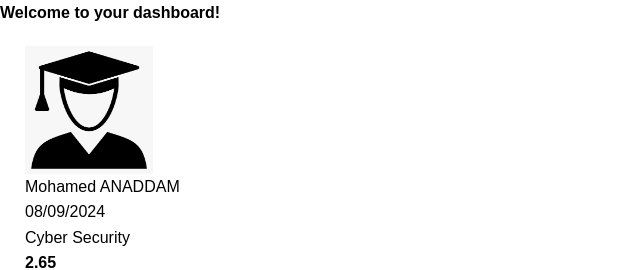
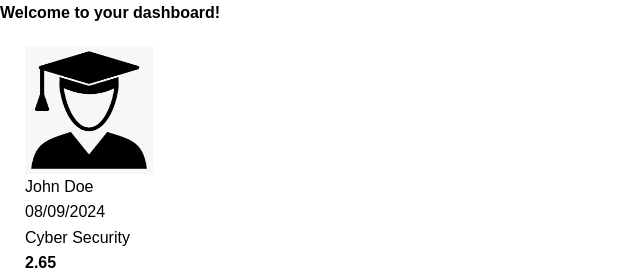
Before and after one commit to veissa/TP1-Web_dev, a plain HTML site: page index.html in a window 1280 px wide. Shown: the top 270 px of the page, without its empty margins (0-640 px from the left). Drawn offline with Linux system fonts and the light colour scheme.

Commit message:
Update index.html

```diff
--- a/index.html
+++ b/index.html
@@ -19,7 +19,7 @@
   </div>
   <div>
     <ul>
-      <li>Mohamed ANADDAM</li>
+      <li>John Doe</li>
       <li>08/09/2024</li>
 	<li>Cyber Security</li>
     </ul>
```
